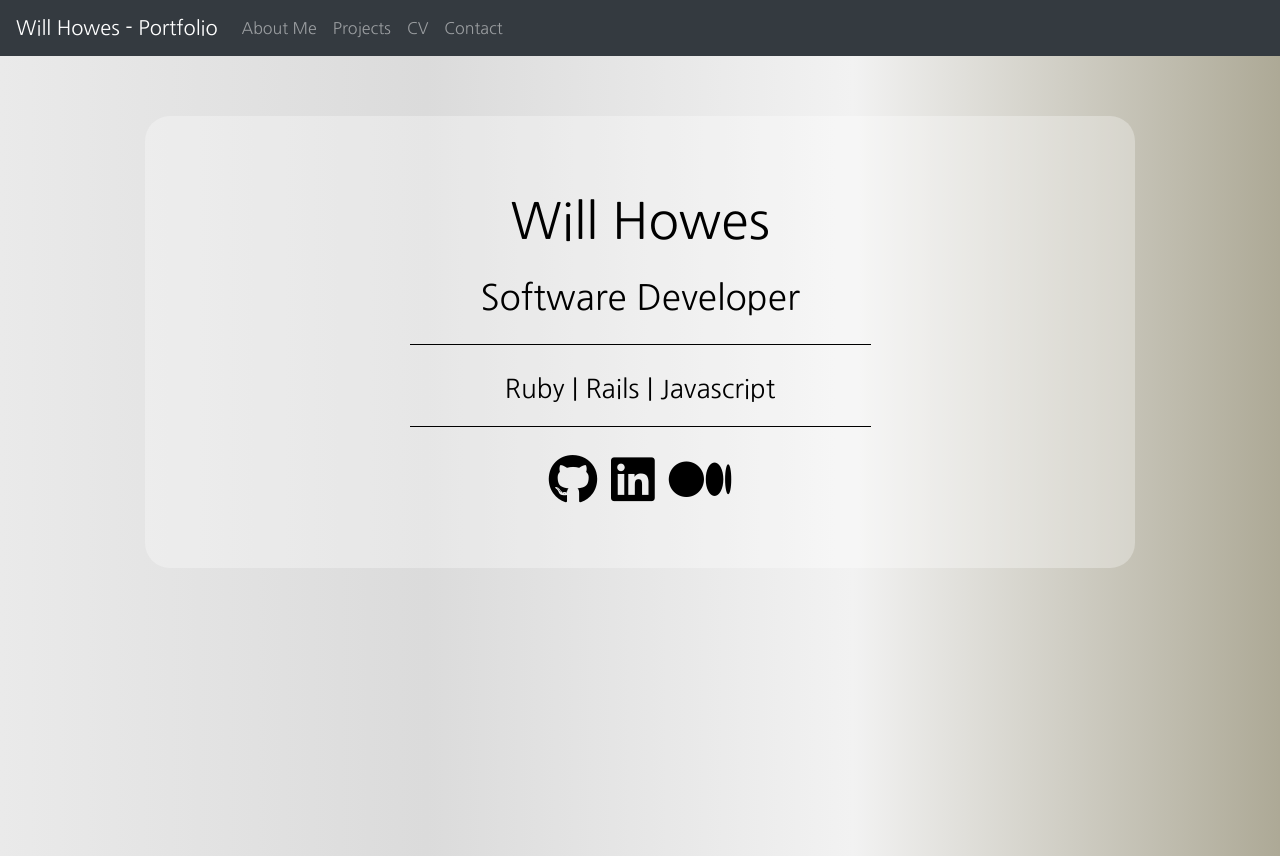
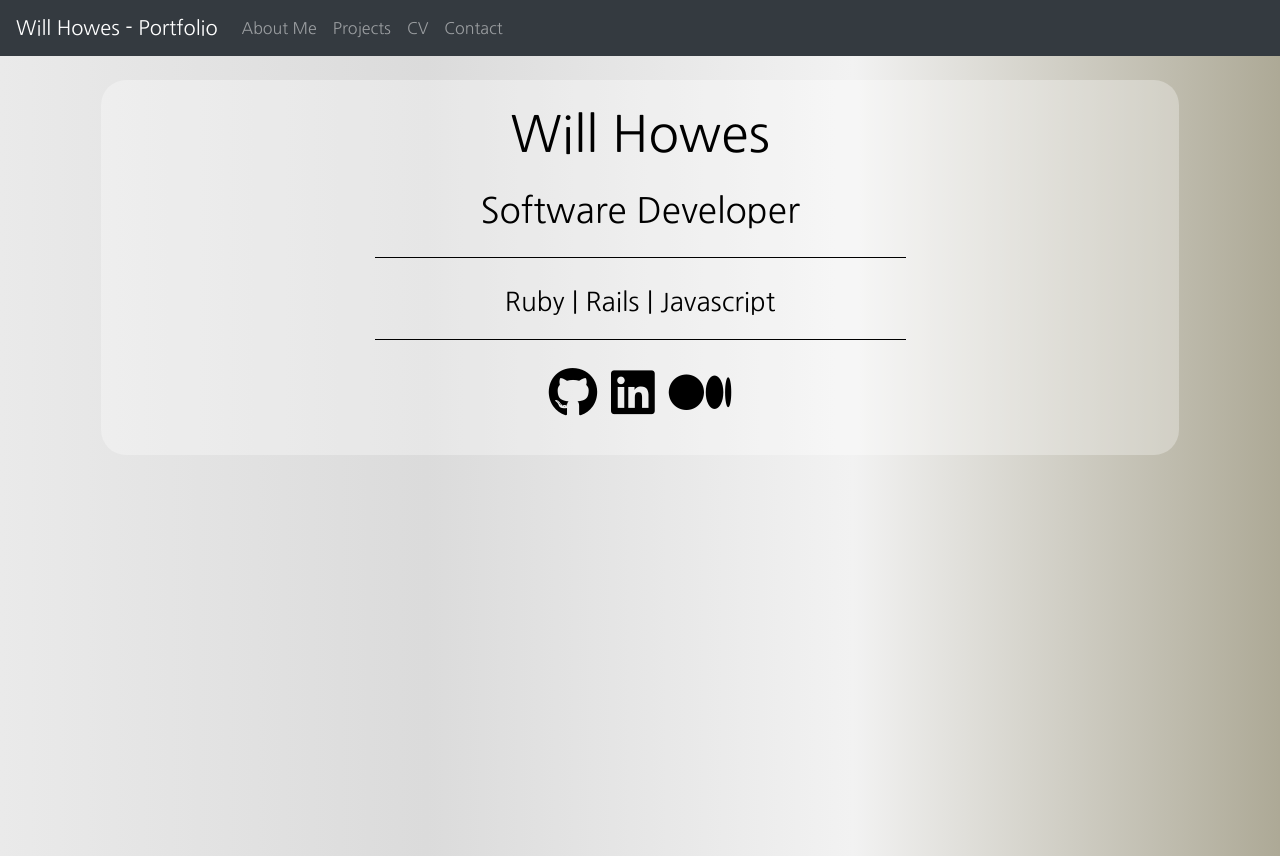
Before and after one commit to willhowes/portfolio_ruby_sinatra, a plain HTML site: page public/index.html in a window 1280 px wide. Drawn offline with nearby package versions, Linux system fonts and the light colour scheme.

Commit message:
Adjusted margins and padding on the home page text area to be relative to the font

```diff
--- a/public/style.css
+++ b/public/style.css
@@ -15,32 +15,33 @@ body.fade-out {
 
 .middle-home-page {
   text-align:center;
-  margin: 60px;
+  margin: 1rem;
+  margin-top: 1.5rem;
   font-family: 'Nanum Gothic', sans-serif;
   color: black;
   background: rgba(255, 255, 255, 0.3);
   border-radius: 25px;
-  padding: 50px;
+  padding: 1.5rem;
 }
 
 .middle-home-page h1 {
   font-size: 50px;
-  padding-top: 0.5em;
+  text-align:center;
+
 }
 
 .middle-home-page h2 {
   font-size: 35px;
   padding: 0.5em;
+  text-align:center;
+
 }
 
 .middle-home-page h3 {
   font-size: 26px;
   padding: 0.5em;
-}
+  text-align:center;
 
-.middle-home-page p {
-  font-size: 14px;
-  margin: 20px;
 }
 
 .middle-home-page hr {
@@ -48,6 +49,8 @@ body.fade-out {
   width: 50%;
   margin: auto;
   padding: 0.5em;
+  text-align:center;
+
 }
 
 .social-links {
```
